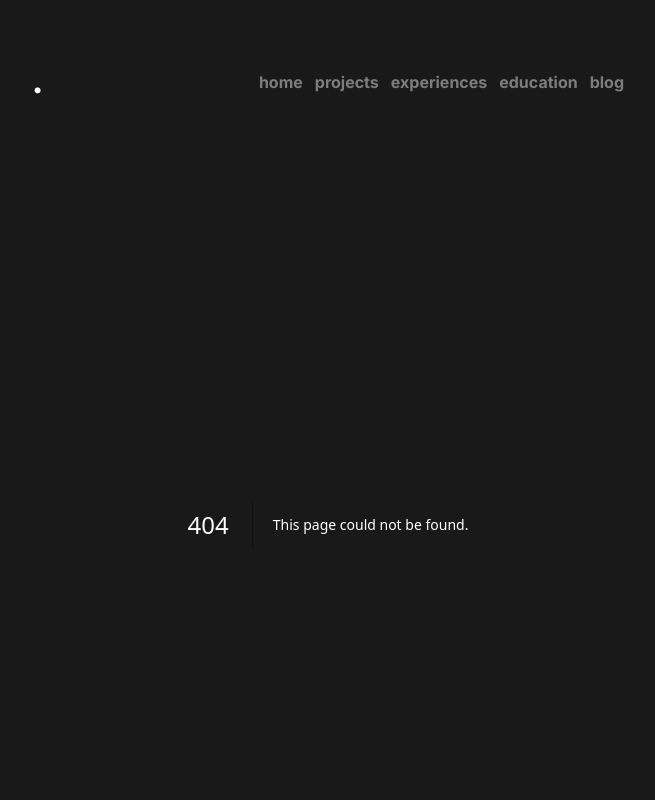
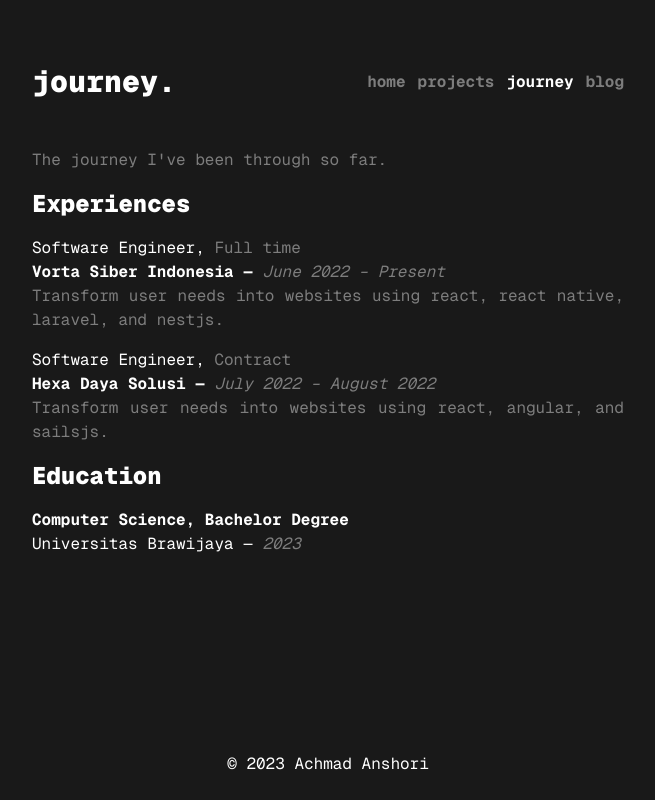
Before and after one commit to anshoriacc/anshori.co, a Next.js app: page /journey in a window 1280 px wide. Before the commit this address had no page. Shown: the top 800 px of the page, without its empty margins (312-967 px from the left). Built offline with nearby package versions, Linux system fonts and the light colour scheme.

Commit message:
update: v2

```diff
--- a/package.json
+++ b/package.json
@@ -9,16 +9,17 @@
     "lint": "next lint"
   },
   "dependencies": {
-    "@types/node": "20.5.1",
+    "@types/node": "^20.8.10",
     "@types/react": "18.2.20",
     "@types/react-dom": "18.2.7",
-    "@vercel/analytics": "^1.0.2",
+    "@vercel/analytics": "^1.1.1",
     "autoprefixer": "10.4.15",
     "axios": "^1.4.0",
     "clsx": "^2.0.0",
     "dayjs": "^1.11.9",
     "eslint": "8.47.0",
     "eslint-config-next": "13.4.19",
+    "geist": "^1.0.0",
     "next": "13.4.19",
     "postcss": "8.4.28",
     "react": "18.2.0",
--- a/src/app/education/page.tsx
+++ /dev/null
@@ -1,25 +0,0 @@
-const EducationPage: React.FC = () => {
-  return (
-    <main className="p-6 flex-1 flex flex-col gap-4">
-      {/* title */}
-      <div className="flex flex-col gap-2">
-        <h2 className="text-gray-500">
-          The places where I took my academic degree.
-        </h2>
-      </div>
-
-      {/* content */}
-      <div className="list relative">
-        <div>
-          <h3 className="font-bold">Computer Science, Bachelor Degree</h3>
-          <h4>
-            Universitas Brawijaya —{" "}
-            <span className="font-normal italic text-gray-500">2023</span>
-          </h4>
-        </div>
-      </div>
-    </main>
-  );
-};
-
-export default EducationPage;
--- a/src/app/experiences/page.tsx
+++ b/src/app/journey/page.tsx
@@ -28,17 +28,20 @@ const experiences: TExperience[] = [
   },
 ];
 
-const ExperiencesPage: React.FC = () => {
+const JourneyPage: React.FC = () => {
   return (
     <main className="p-6 flex-1 flex flex-col gap-4">
       {/* title */}
       <div className="flex flex-col gap-2">
         <h2 className="text-gray-500">
-          My past and current places I&apos;ve worked at.
+          The journey I&apos;ve been through so far.
         </h2>
       </div>
 
-      {/* content */}
+      {/* experiences */}
+      <h2 className="h2-page text-2xl font-black m-0">
+        Experiences
+      </h2>
       {experiences.map((experience, index) => (
         <div key={index} className="list relative">
           <h3>
@@ -54,8 +57,22 @@ const ExperiencesPage: React.FC = () => {
           <p className="text-gray-500 text-justify">{experience.description}</p>
         </div>
       ))}
+
+      {/* education */}
+      <h2 className="h2-page text-2xl font-black m-0">
+        Education
+      </h2>
+      <div className="list relative">
+        <div>
+          <h3 className="font-bold">Computer Science, Bachelor Degree</h3>
+          <h4>
+            Universitas Brawijaya —{" "}
+            <span className="font-normal italic text-gray-500">2023</span>
+          </h4>
+        </div>
+      </div>
     </main>
   );
 };
 
-export default ExperiencesPage;
+export default JourneyPage;
--- a/src/app/layout.tsx
+++ b/src/app/layout.tsx
@@ -1,7 +1,9 @@
+// @ts-ignore
 import { Analytics } from "@vercel/analytics/react";
 import type { Metadata } from "next";
 import { Inter } from "next/font/google";
 import clsx from "clsx";
+import { GeistMono } from "geist/font";
 
 import "./globals.css";
 
@@ -45,7 +47,7 @@ const RootLayout: React.FC<TProps> = ({ children }) => {
     <html lang="en">
       <body
         className={clsx(
-          inter.className,
+          GeistMono.className,
           "min-h-screen bg-gray-900 text-white max-w-[640px] mx-auto pt-[5vh] flex flex-col"
         )}
       >
--- a/src/components/Header.tsx
+++ b/src/components/Header.tsx
@@ -6,8 +6,7 @@ import Link from "next/link";
 const navLinks = [
   { href: "/", label: "home", title: "anshori" },
   { href: "/projects", label: "projects", title: "projects" },
-  { href: "/experiences", label: "experiences", title: "experiences" },
-  { href: "/education", label: "education", title: "education" },
+  { href: "/journey", label: "journey", title: "journey" },
   { href: "/blog", label: "blog", title: "blog" },
 ];
 
--- a/tsconfig.json
+++ b/tsconfig.json
@@ -13,6 +13,7 @@
     "isolatedModules": true,
     "jsx": "preserve",
     "incremental": true,
+    "types": ["node"],
     "plugins": [
       {
         "name": "next"
```
Also changed, not shown: 2 other files (tests, documents, lock files or other folders).
